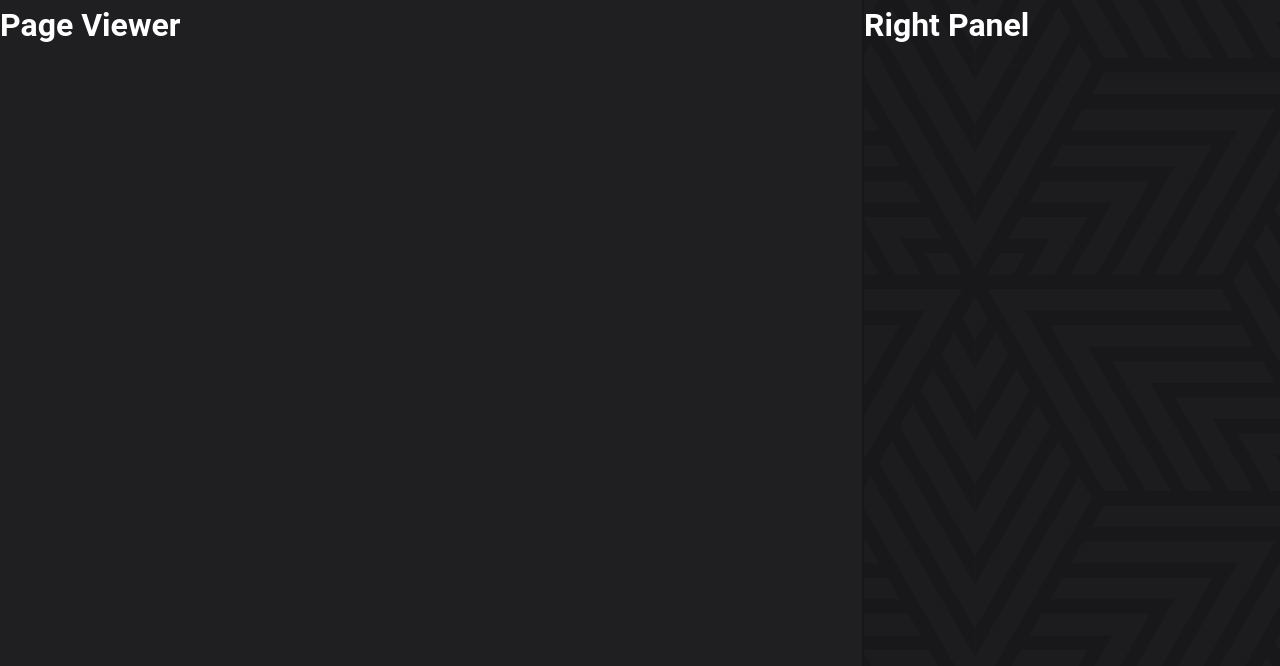
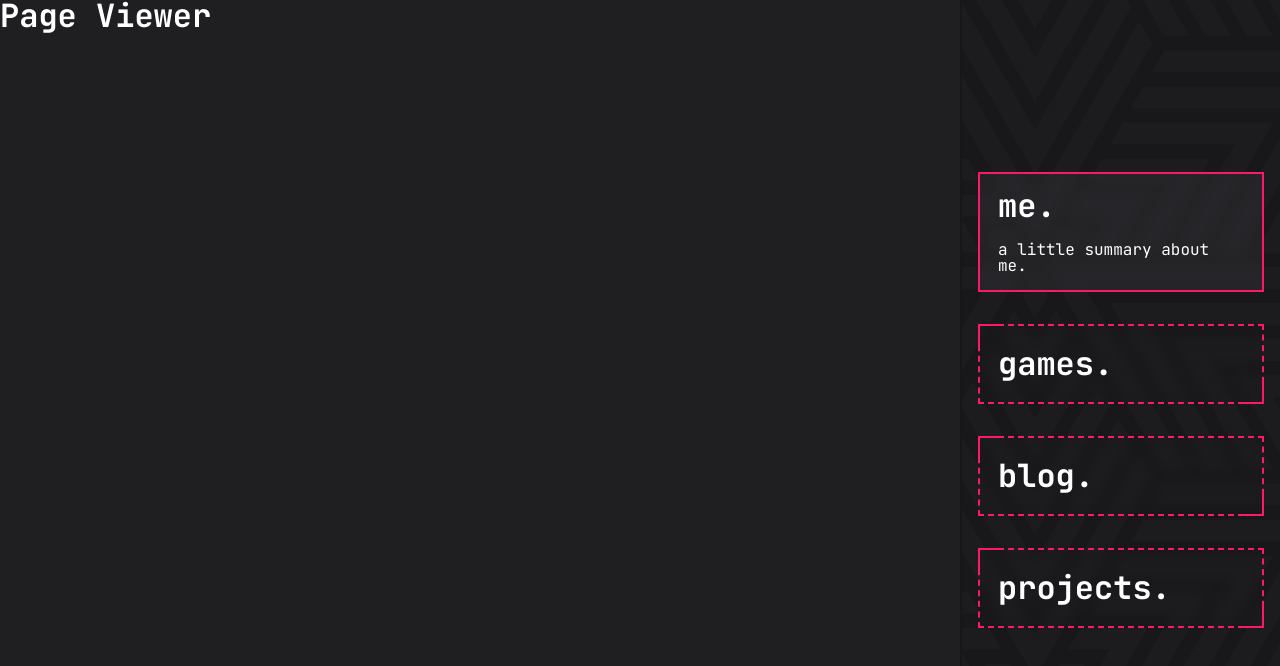
Before and after one commit to Tetraizor/personal-website, a Vue app: page / in a window 1280 px wide. Shown: the top 666 px of the page. Built offline with nearby package versions, Linux system fonts and the light colour scheme.

Commit message:
Add right panel navigation buttons

```diff
--- a/index.html
+++ b/index.html
@@ -11,6 +11,14 @@
     rel="stylesheet"
     href="src/assets/css/defaults.css"
   />
+  <link
+    rel="preconnect"
+    href="https://fonts.googleapis.com"
+  >
+  <link
+    href="https://fonts.googleapis.com/css2?family=JetBrains+Mono:ital,wght@0,100..800;1,100..800&display=swap"
+    rel="stylesheet"
+  >
   <title>Umuthan Özel</title>
 </head>
 
--- /dev/null
+++ b/src/components/main/right_panel/PageButton.vue
@@ -0,0 +1,234 @@
+<template>
+  <div
+    class="pageButton"
+    :class="{ 'selected': this.selected, 'hover': this.hover }"
+    @mouseenter="{ this.hover = true; this.openDescription() }"
+    @mouseleave="{ this.hover = false; this.collapseDescription() }"
+    @click.prevent="$emit('pageSelect', index)"
+  >
+    <div class="content">
+      <div
+        class="tlCorner"
+        :class="{ 'selected': this.selected, 'hover': this.hover }"
+      ></div>
+      <div
+        class="brCorner"
+        :class="{ 'selected': this.selected, 'hover': this.hover }"
+      ></div>
+      <div
+        class="outline"
+        :class="{ 'selected': this.selected, 'hover': this.hover }"
+      ></div>
+      <h1>{{ title }}</h1>
+      <h3 v-if="description && (this.selected || this.animatedText.length) > 0">{{ this.buttonDescription }}</h3>
+    </div>
+  </div>
+</template>
+
+<script>
+export default {
+  name: 'PageButton',
+  props: ["title", "description", "index", "selectedIndex"],
+  components: {},
+
+  data() {
+    return {
+      hover: false,
+      animatedText: "",
+      isAnimating: false,
+
+      textAnimationDelay: 20,
+    }
+  },
+
+  computed: {
+    selected() {
+      return this.$props.index === this.$props.selectedIndex;
+    },
+
+    buttonDescription() {
+      return this.selected ? this.description : this.animatedText;
+    }
+  },
+
+  methods: {
+    openDescription(speed) {
+      this.isAnimating = true;
+      this.addChar(speed);
+    },
+    addChar(speed) {
+      if (!this.hover) return;
+
+      setTimeout(() => {
+        if (this.animatedText.length < this.description.length) {
+          this.animatedText += this.description[this.animatedText.length];
+          this.addChar(speed);
+        } else {
+          this.isAnimating = false;
+        }
+      }, speed != undefined ? speed : this.textAnimationDelay);
+    },
+
+    collapseDescription(speed) {
+      this.isAnimating = true;
+      this.removeChar(speed);
+    },
+    removeChar(speed) {
+      if (this.hover) return;
+
+      setTimeout(() => {
+        if (this.animatedText.length > 0) {
+          this.animatedText = this.animatedText.slice(0, -1);
+          this.removeChar(speed);
+        } else {
+          this.isAnimating = false;
+        }
+
+        if (speed != undefined)
+          console.log(speed ? speed : this.textAnimationDelay);
+
+      }, speed != undefined ? speed : this.textAnimationDelay);
+    },
+  },
+
+  watch: {
+    hover(value) {
+      if (value) {
+        this.openDescription();
+      } else {
+        this.collapseDescription();
+      }
+    },
+
+    selected(isSelected) {
+      if (!isSelected) {
+        this.animatedText = this.description;
+        this.collapseDescription(10);
+      }
+    },
+  },
+}
+</script>
+
+<style scoped lang="scss">
+.pageButton {
+  cursor: pointer;
+  overflow: hidden;
+
+  width: 100%;
+  position: relative;
+
+  backdrop-filter: blur(6px);
+
+  display: flex;
+
+  // Transition Properties
+  height: 5rem;
+  background-color: $button-primary;
+  transition: background-color .2s ease-in, height .2s ease-in;
+
+  &.selected {
+    background-color: $button-primary-selected;
+    transition: background-color .2s ease-in;
+    height: 7.5rem;
+  }
+
+  &.hover {
+    height: 7.5rem;
+    transition: height .2s ease-in;
+  }
+
+  .content {
+    width: 100%;
+    padding: 16px 20px;
+    display: flex;
+    flex-direction: column;
+
+    justify-content: center;
+
+    gap: 1.2rem;
+
+    height: 100%;
+  }
+
+  .outline,
+  .tlCorner,
+  .brCorner {
+    position: absolute;
+    stroke-dasharray: 16px 4px;
+  }
+
+  .outline {
+    border: $outline-width dashed $button-accent;
+
+    top: 0;
+    right: 0;
+    bottom: 0;
+    left: 0;
+
+    width: 100%;
+    height: 100%;
+
+    transition: border 0.6s ease-in;
+
+    &.selected,
+    &.hover {
+      border: $outline-width dashed $button-accent-selected;
+    }
+  }
+
+  .tlCorner {
+    border-left: $outline-width solid $button-accent;
+    border-top: $outline-width solid $button-accent;
+
+    transition: border-left 0.6s ease-in, border-top 0.6s ease-in;
+
+    &.selected,
+    &.hover {
+      border-left: $outline-width solid $button-accent-selected;
+      border-top: $outline-width solid $button-accent-selected;
+    }
+
+    top: 0;
+    left: 0;
+
+    width: 24px;
+    height: 24px;
+
+    transition: width 0.6s,
+    height 0.6s;
+
+    &.selected {
+      width: 100%;
+      height: 100%;
+    }
+  }
+
+  .brCorner {
+    border-right: $outline-width solid $button-accent;
+    border-bottom: $outline-width solid $button-accent;
+
+    transition: border-right 0.6s ease-in, border-bottom 0.6s ease-in;
+
+    &.selected,
+    &.hover {
+      border-right: $outline-width solid $button-accent-selected;
+      border-bottom: $outline-width solid $button-accent-selected;
+    }
+
+    right: 0;
+    bottom: 0;
+
+    width: 24px;
+    height: 24px;
+
+    transition: width 0.6s,
+    height 0.6s;
+
+    &.selected {
+      width: 100%;
+      height: 100%;
+    }
+  }
+}
+</style>
--- a/src/components/main/right_panel/RightPanel.vue
+++ b/src/components/main/right_panel/RightPanel.vue
@@ -1,22 +1,58 @@
 <template>
   <div class="rightPanelWrapper">
-    <div class="divider">
-
+    <div class="divider" />
+    <div class="buttonWrapper">
+      <PageButton
+        title="me."
+        :index=0
+        description="a little summary about me."
+        :selectedIndex="selectedIndex"
+        @pageSelect="onPageSelect"
+      />
+      <PageButton
+        title="games."
+        :index=1
+        description="my takes on video games, compiled into a neat database."
+        :selectedIndex="selectedIndex"
+        @pageSelect="onPageSelect"
+      />
+      <PageButton
+        title="blog."
+        :index=2
+        description="my thoughts, lined up."
+        :selectedIndex="selectedIndex"
+        @pageSelect="onPageSelect"
+      />
+      <PageButton
+        title="projects."
+        :index=3
+        description="projects i did and hopefully will do."
+        :selectedIndex="selectedIndex"
+        @pageSelect="onPageSelect"
+      />
     </div>
-    <h1>Right Panel</h1>
   </div>
 </template>
 
 <script>
 
+import PageButton from './PageButton.vue'
+
 export default {
   name: 'RightPanel',
   props: {},
-  components: {},
+  components: { PageButton },
 
   data() {
     return {
+      selectedIndex: 0,
     }
+  },
+
+  methods: {
+    onPageSelect(index) {
+      this.selectedIndex = index;
+    },
   },
 }
 
@@ -24,7 +60,8 @@
 
 <style scoped lang="scss">
 .rightPanelWrapper {
-  width: 418px;
+  max-width: 25vw;
+  width: 512px;
   background-color: $background-secondary;
 
   background-image: url('../../../assets/patterns/pattern.svg');
@@ -57,5 +94,20 @@
     background-color: $divider;
     height: 100%;
   }
+
+  .buttonWrapper {
+    padding: 16px;
+
+    width: 100%;
+    display: flex;
+
+    flex-grow: 1;
+    flex-direction: column;
+
+    align-items: center;
+    justify-content: center;
+
+    gap: 32px;
+  }
 }
 </style>
--- a/styles/_defaults.scss
+++ b/styles/_defaults.scss
@@ -1,9 +1,26 @@
 @import './_variables.scss';
 
 * {
-  font-family: 'Roboto', sans-serif;
+  font-family: 'JetBrains Mono', mono, 'Roboto', sans-serif;
 }
 
 h1 {
+  font-weight: bold;
+  color: $text-primary;
+
+  line-height: 2rem;
+  font-size: 2rem;
+}
+
+h2 {
+  font-weight: normal;
   color: $text-primary;
 }
+
+h3 {
+  font-weight: normal;
+  color: $text-primary;
+
+  line-height: 1rem;
+  font-size: 1rem;
+}
--- a/styles/_global.scss
+++ b/styles/_global.scss
@@ -1,3 +1,4 @@
 @import './_variables.scss';
 
 $global-font-size: 16px;
+$outline-width: 2.4px;
--- a/styles/_variables.scss
+++ b/styles/_variables.scss
@@ -4,6 +4,13 @@
 $background-primary: #1F1F22;
 $background-secondary: #1C1C1F;
 
+$button-primary: #1f1f2200;
+$button-primary-selected: #64646a26;
+
+$button-accent: #ff176c;
+$button-accent-selected: #ff176c;
+
+
 $accent: #ff176c;
 
 $divider: #171717;
```
Also changed, not shown: 1 other file (tests, documents, lock files or other folders).
